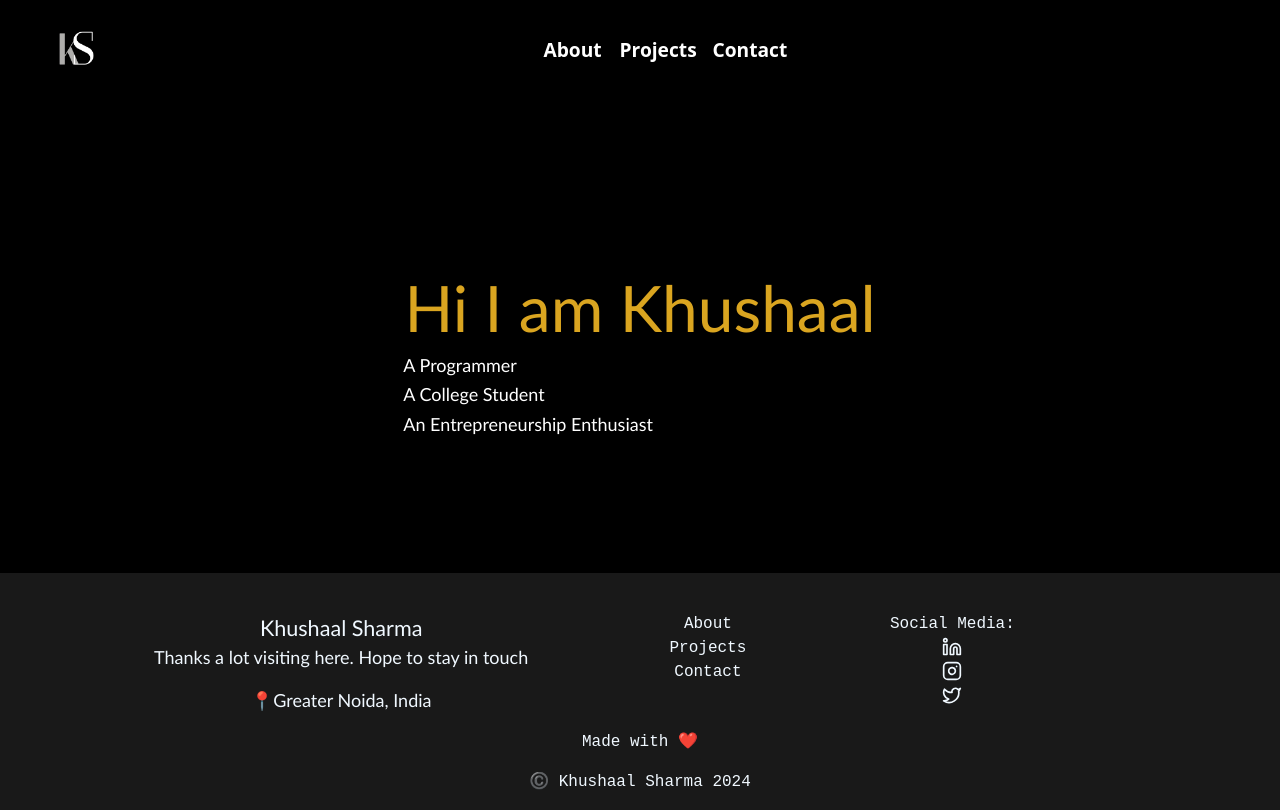
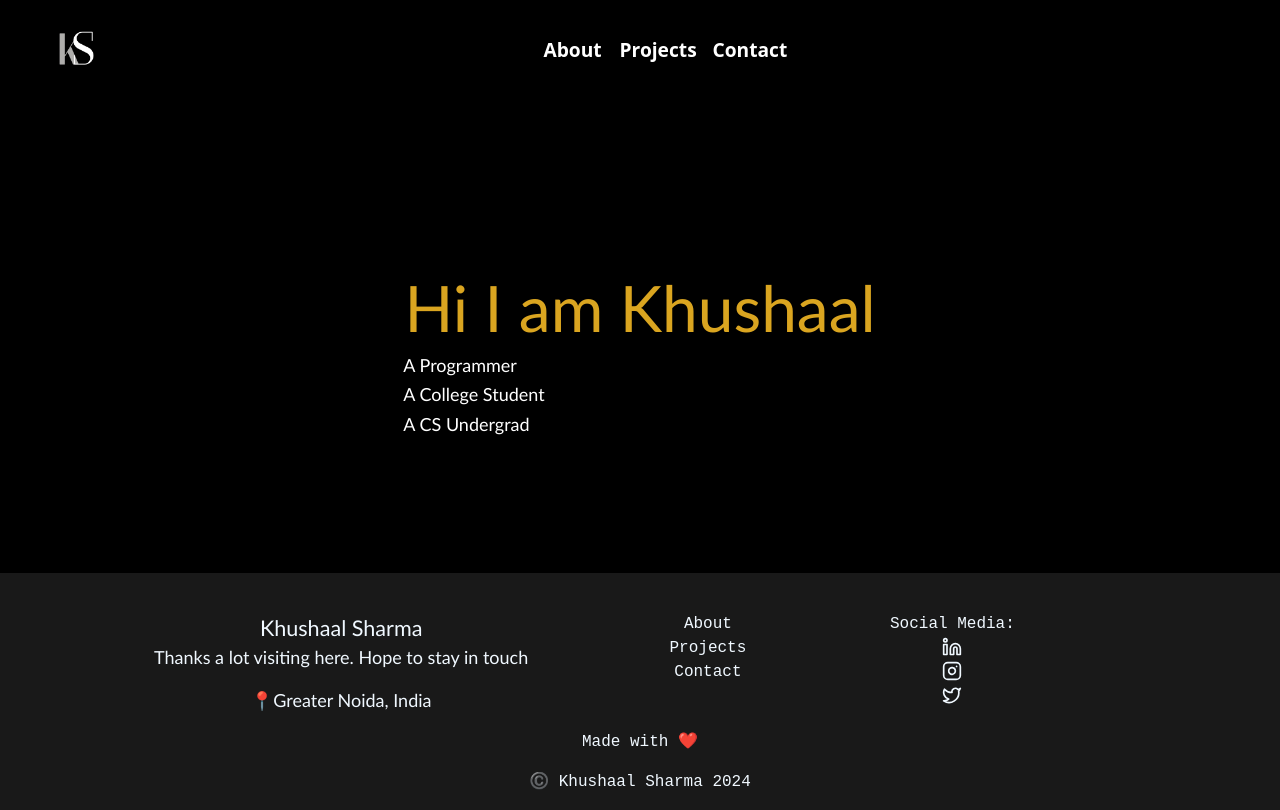
Before and after one commit to khushaalsharma/Khushaal-Sharma, a React (Create React App) app in the folder khushaalsharma/: page / in a window 1280 px wide. Built offline with nearby package versions, Linux system fonts and the light colour scheme.

Commit message:
new commit

```diff
--- a/khushaalsharma/src/Components/MainPage.js
+++ b/khushaalsharma/src/Components/MainPage.js
@@ -16,7 +16,7 @@ const MainPage = () => {
                 <div className='myDesc'>
                     <h4 className='infoText'>A Programmer</h4>
                     <h4 className='infoText'>A College Student</h4>
-                    <h4 className='infoText'>An Entrepreneurship Enthusiast</h4>
+                    <h4 className='infoText'>A CS Undergrad</h4>
                 </div>
             </div>
             <div className='col-md-2'></div>
```
